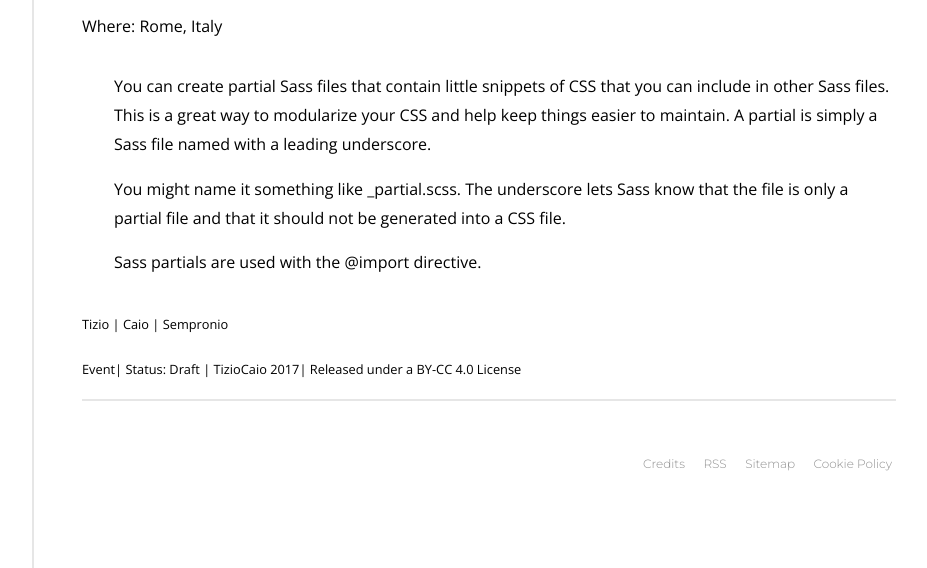
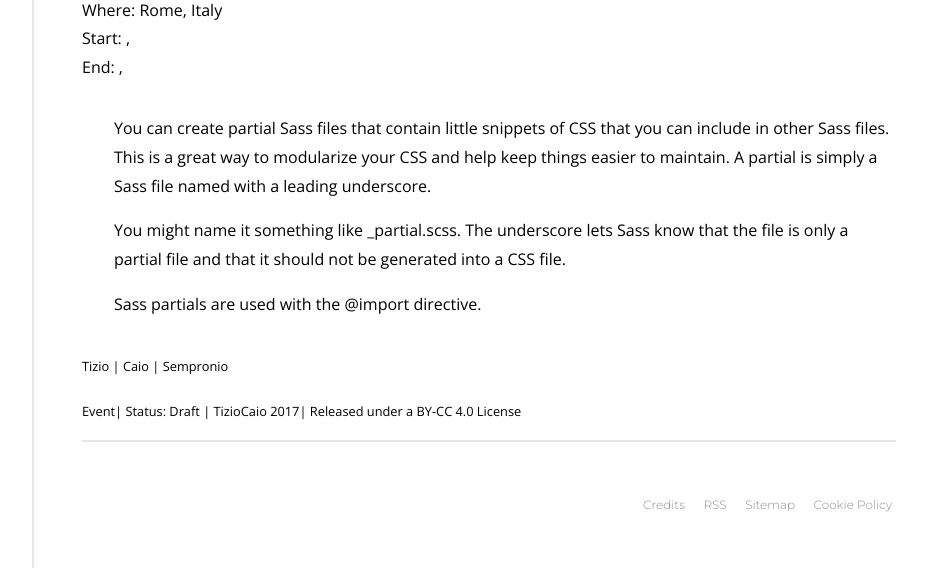
Before and after one commit to p-marco/p-marco.github.io, a Jekyll site: the page built from prova-evento.md, in a window 1280 px wide, cut to the strip 572-1140 px from the top of the page. Shown: the whole strip, without its empty margins (336-1263 px from the left). Built offline with Jekyll 4.4.1, drawn with Linux system fonts in a browser that asks for light colours; our own code applies the rules of GitHub Pages for plain Markdown files.

Commit message:
default layout test

```diff
--- /dev/null
+++ b/_includes/event.html
@@ -0,0 +1,7 @@
+<ul>
+<li> Where: {{ page.location.city }}</li>
+<li> Start: {{ page.event-date.start.d }} {{ page.event-date.start.m }}, {{ page.event-date.start.y }}</li>
+<li> End: {{ page.event-date.end.d }} {{ page.event-date.end.m }}, {{ page.event-date.end.y }}</li>
+
+
+</ul>
--- a/_includes/item.html
+++ b/_includes/item.html
@@ -6,7 +6,9 @@
 {% endif %}
 {% if page.location %}
 	{% include map.html %}
-	<p>Where: {{ page.location.city }}</p>
+{% endif %}
+{% if page.location %}
+	{% include event.html %}
 {% endif %}
 	<div class="abstract">{{ content }}</div>
 
@@ -25,10 +27,16 @@
 
 	<p>
 		<small>
+			{% if page.type %}
 			<span class="list-item">{{ page.type }}</span>
+			{% endif %}
+			{% if page.status %}
 			<span class="list-item">Status: {{ page.status }} </span>
+			{% endif %}
 			<span class="list-item">{{ page.author }} {{ page.date.y }}</span>
+			{% if page.license %}
 			<span class="list-item">{{ page.license }}</span>
+			{% endif %}
 		</small>
 	</p>
 </article>
```
Also changed, not shown: prova-evento.md (+9 -0 lines).
